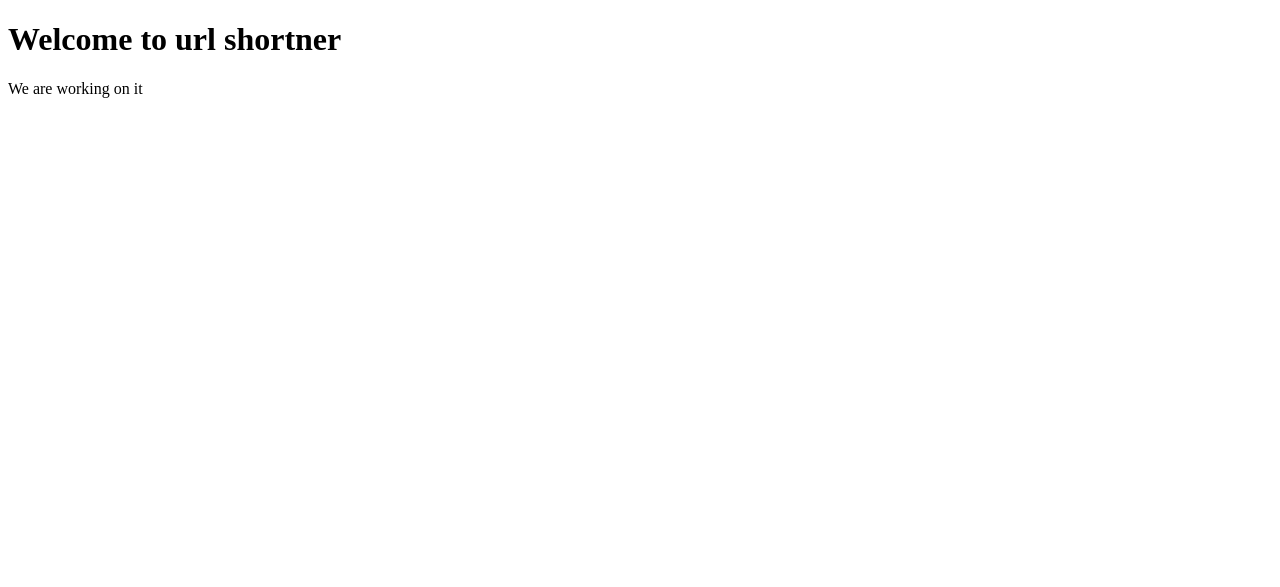
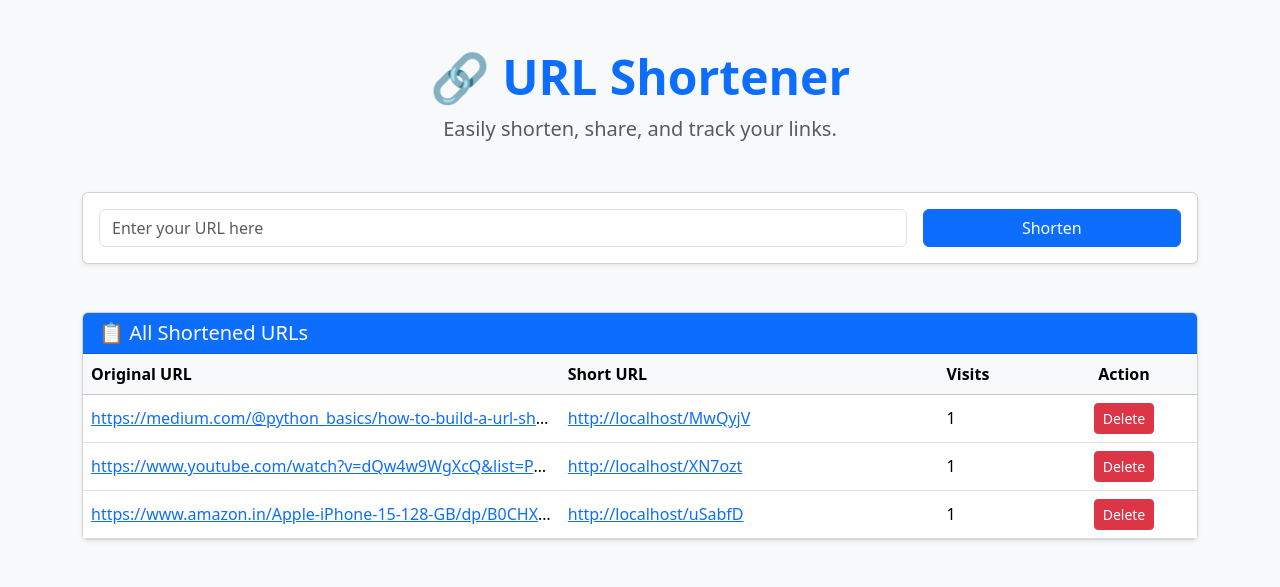
Before and after one commit to Akhilesh-Chandewar/Python-Learning, a Flask app: page / in a window 1280 px wide. Shown: the top 587 px of the page. Run offline with Flask 3, Linux system fonts and the light colour scheme; data comes from the database, SQL or seed files in the repository; both versions use the stored data as it was after the commit.

Commit message:
complete url shortner

```diff
--- a/15_url_shortner/app.py
+++ b/15_url_shortner/app.py
@@ -1,4 +1,4 @@
-from flask import Flask, redirect, render_template, request
+from flask import Flask, redirect, render_template, request, url_for
 import random
 import string
 from models import (
@@ -12,21 +12,47 @@ from models import (
 
 app = Flask(__name__)
 
-init_db()
 
-def generate_short_code(length = 6):
-    return ''.join(random.choices(string.ascii_letters + string.digits, k=length))
+# --------------------
+# Helpers
+# --------------------
+def generate_short_code(length=6):
+    return "".join(random.choices(string.ascii_letters + string.digits, k=length))
 
-@app.route("/" , methods=["GET" , "POST"])
+
+# --------------------
+# Routes
+# --------------------
+@app.route("/", methods=["GET", "POST"])
 def index():
     if request.method == "POST":
         original_url = request.form["url"]
         short_code = generate_short_code()
         insert_url(original_url, short_code)
-        return redirect("/")
+        return redirect(url_for("index"))
+
     urls = get_all_urls()
     return render_template("index.html", urls=urls)
 
 
+@app.route("/<short_code>")
+def redirect_url(short_code):
+    original_url = get_original_url(short_code)
+    if original_url:
+        increment_visit_count(short_code)
+        return redirect(original_url)
+    return "URL not found", 404
+
+
+@app.route("/delete/<short_code>", methods=["POST"])
+def delete(short_code):
+    delete_url(short_code)
+    return redirect(url_for("index"))
+
+
+# --------------------
+# Main
+# --------------------
 if __name__ == "__main__":
+    init_db()
     app.run(debug=True)
--- a/15_url_shortner/models.py
+++ b/15_url_shortner/models.py
@@ -1,7 +1,6 @@
 import sqlite3
 
 DB_NAME = "database.db"
-
 
 def init_db():
     with sqlite3.connect(DB_NAME) as conn:
@@ -18,7 +17,6 @@ def init_db():
         conn.commit()
     print("Database initialized")
 
-
 def insert_url(original_url, short_code):
     with sqlite3.connect(DB_NAME) as conn:
         conn.execute(
@@ -29,8 +27,6 @@ def insert_url(original_url, short_code):
             (original_url, short_code),
         )
         conn.commit()
-    print("URL inserted")
-
 
 def get_original_url(short_code):
     with sqlite3.connect(DB_NAME) as conn:
@@ -43,8 +39,7 @@ def get_original_url(short_code):
             (short_code,),
         )
         result = cursor.fetchone()
-    return result[0] if result else None  # return string or None
-
+    return result[0] if result else None
 
 def increment_visit_count(short_code):
     with sqlite3.connect(DB_NAME) as conn:
@@ -57,15 +52,13 @@ def increment_visit_count(short_code):
             (short_code,),
         )
         conn.commit()
-    print("Visit count incremented")
-    return
 
 def get_all_urls():
     with sqlite3.connect(DB_NAME) as conn:
         cursor = conn.execute(
             """
             SELECT original_url, short_code, visit_count
-            FROM url ORDER by id DESC
+            FROM url ORDER BY id DESC
             """
         )
         result = cursor.fetchall()
@@ -81,4 +74,3 @@ def delete_url(short_code):
             (short_code,),
         )
         conn.commit()
-    print("URL deleted")
--- a/15_url_shortner/templates/index.html
+++ b/15_url_shortner/templates/index.html
@@ -1,12 +1,82 @@
 <!DOCTYPE html>
 <html lang="en">
+
 <head>
     <meta charset="UTF-8">
     <meta name="viewport" content="width=device-width, initial-scale=1.0">
-    <title>URL Shortner</title>
+    <title>URL Shortener</title>
+    <!-- Bootstrap 5 CSS -->
+    <link href="https://cdn.jsdelivr.net/npm/bootstrap@5.3.2/dist/css/bootstrap.min.css" rel="stylesheet">
 </head>
-<body>
-    <h1>Welcome to url shortner</h1>
-    <p>We are working on it</p>
+
+<body class="bg-light">
+
+    <div class="container py-5">
+        <!-- Header -->
+        <div class="text-center mb-5">
+            <h1 class="display-5 fw-bold text-primary">🔗 URL Shortener</h1>
+            <p class="lead text-muted">Easily shorten, share, and track your links.</p>
+        </div>
+
+        <!-- Form -->
+        <div class="card shadow-sm mb-5">
+            <div class="card-body">
+                <form method="POST" class="row g-3">
+                    <div class="col-md-9">
+                        <input type="url" class="form-control" name="url" placeholder="Enter your URL here" required>
+                    </div>
+                    <div class="col-md-3 d-grid">
+                        <button type="submit" class="btn btn-primary">Shorten</button>
+                    </div>
+                </form>
+            </div>
+        </div>
+
+        <!-- Table -->
+        <div class="card shadow-sm">
+            <div class="card-header bg-primary text-white">
+                <h5 class="mb-0">📋 All Shortened URLs</h5>
+            </div>
+            <div class="card-body p-0">
+                <table class="table table-hover mb-0 align-middle">
+                    <thead class="table-light">
+                        <tr>
+                            <th scope="col">Original URL</th>
+                            <th scope="col">Short URL</th>
+                            <th scope="col">Visits</th>
+                            <th scope="col" class="text-center">Action</th>
+                        </tr>
+                    </thead>
+                    <tbody>
+                        {% for url in urls %}
+                        <tr>
+                            <td
+                                style="max-width: 250px; overflow: hidden; text-overflow: ellipsis; white-space: nowrap;">
+                                <a href="{{ url[0] }}" target="_blank">{{ url[0] }}</a>
+                            </td>
+                            <td>
+                                <a href="/{{ url[1] }}" target="_blank">{{ request.host_url }}{{ url[1] }}</a>
+                            </td>
+                            <td>{{ url[2] }}</td>
+                            <td class="text-center">
+                                <form action="/delete/{{ url[1] }}" method="POST" style="display:inline;">
+                                    <button type="submit" class="btn btn-sm btn-danger">Delete</button>
+                                </form>
+                            </td>
+                        </tr>
+                        {% else %}
+                        <tr>
+                            <td colspan="4" class="text-center text-muted py-4">No URLs yet. Add one above!</td>
+                        </tr>
+                        {% endfor %}
+                    </tbody>
+                </table>
+            </div>
+        </div>
+    </div>
+
+    <!-- Bootstrap 5 JS -->
+    <script src="https://cdn.jsdelivr.net/npm/bootstrap@5.3.2/dist/js/bootstrap.bundle.min.js"></script>
 </body>
+
 </html>
```
Also changed, not shown: 15_url_shortner/database.db.
